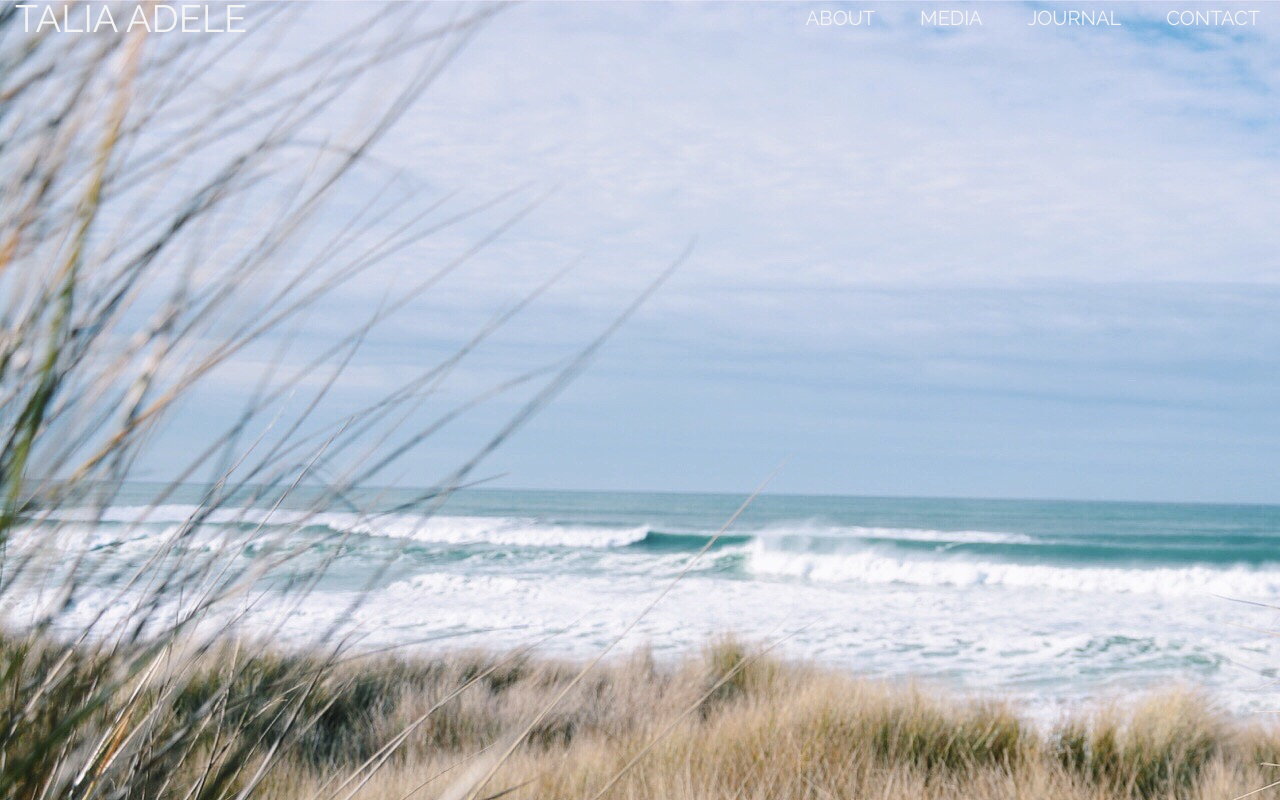
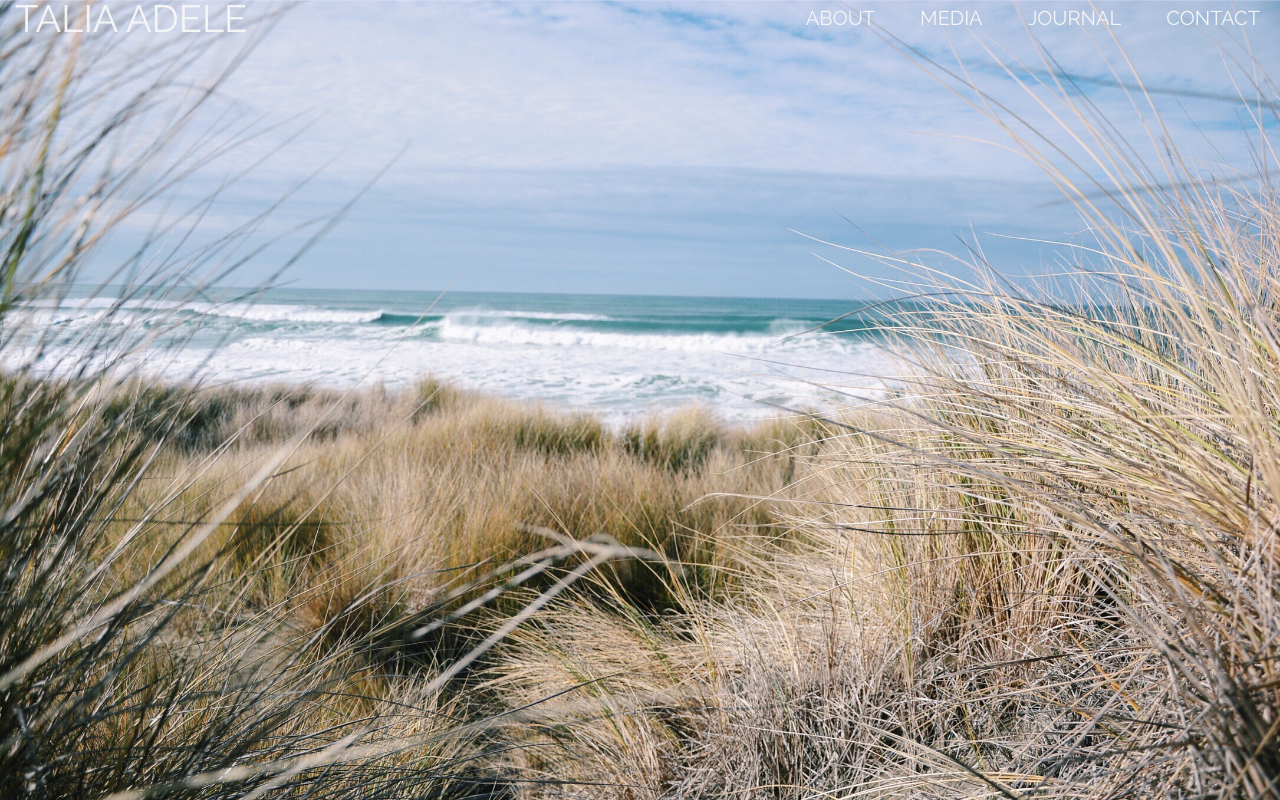
Before and after one commit to taamooore/taamooore.github.io, a plain HTML site: page index.html in a window 1280 px wide. Drawn offline with Linux system fonts and the light colour scheme.

Commit message:
background no-repeat

```diff
--- a/style.css
+++ b/style.css
@@ -18,7 +18,7 @@ h1 a { font-size: 38px; text-decoration: none; margin-left: 15px; padding-top: 8
 h1.thicker {font-weight:bold;}
 
 
-body {background-image: url(bodega.jpg);
+body {background-image: url(bodega.jpg); background-size:100%; background-repeat: no-repeat;
 }
 
 
```
